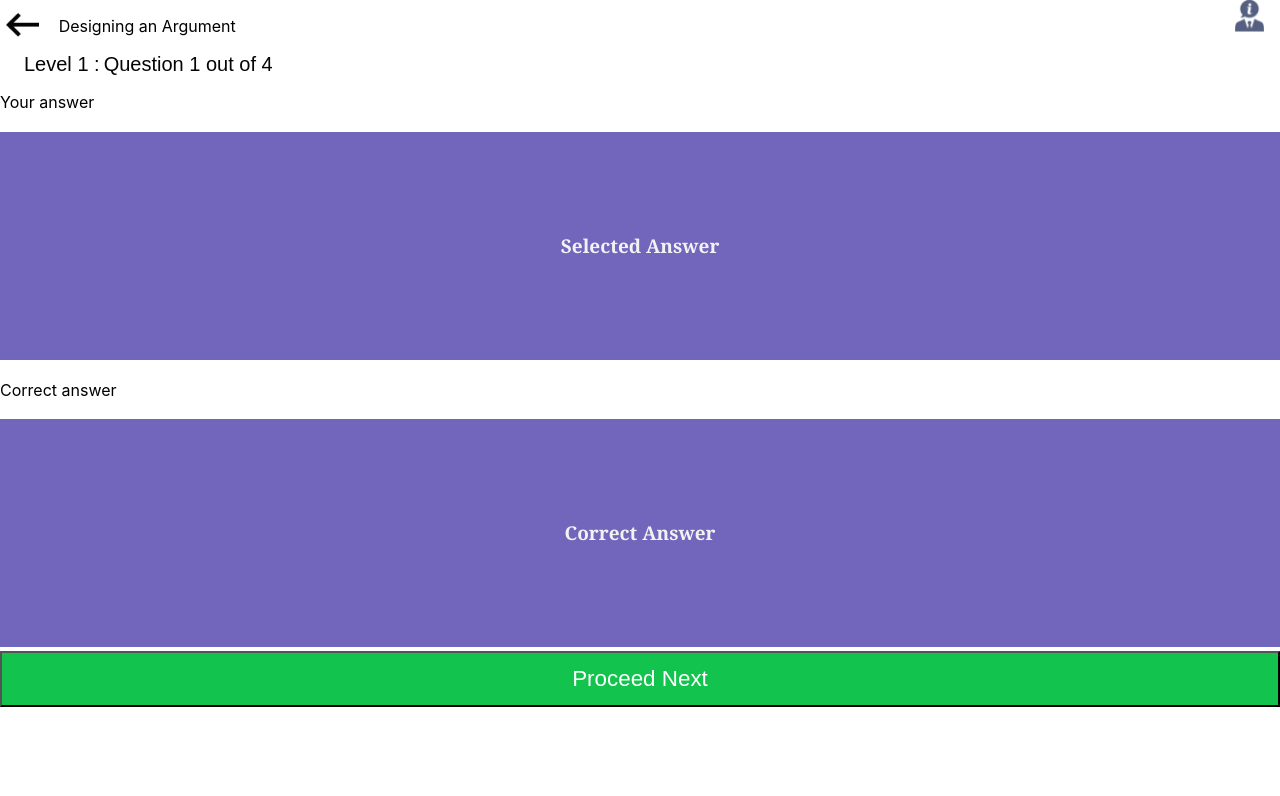
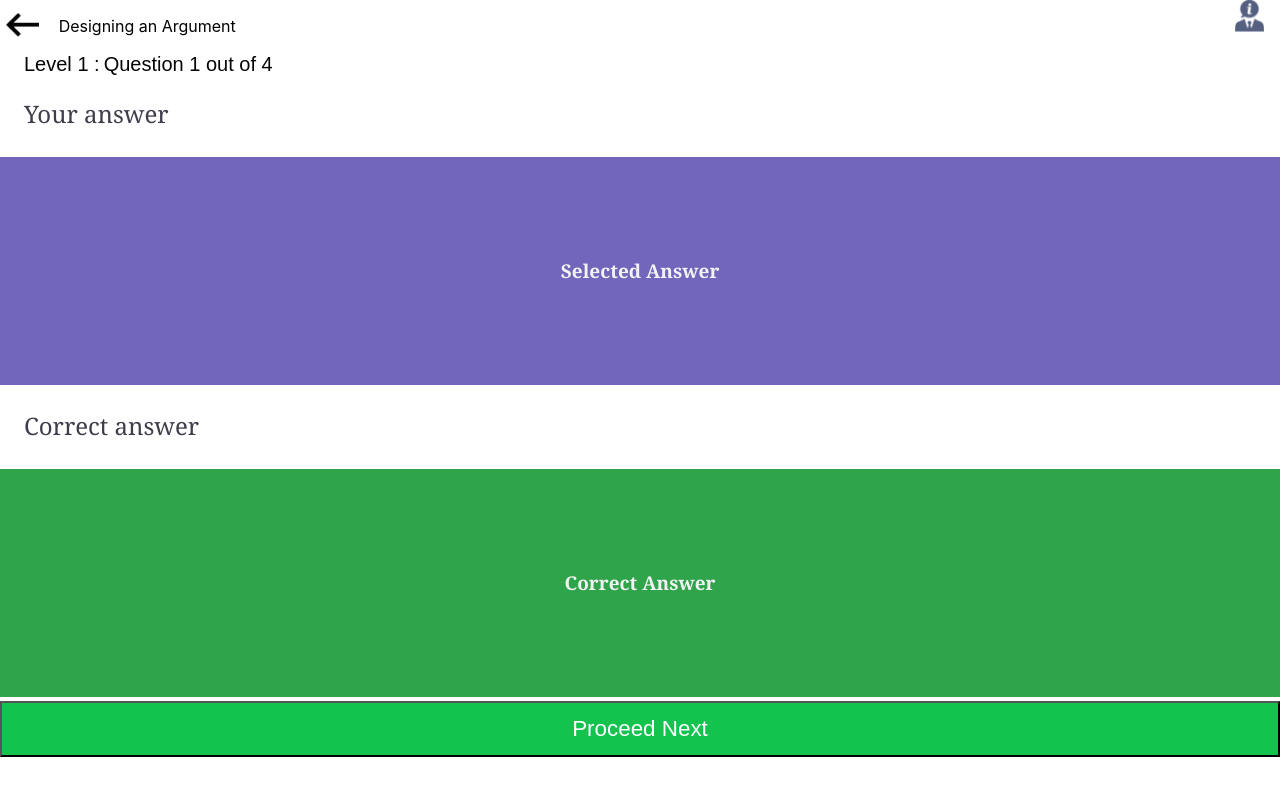
Before and after one commit to nditech/demgames, a React (Create React App) app in the folder client/: page /info in a window 1280 px wide. Shown: the top 796 px of the page. Built offline with nearby package versions, Linux system fonts and the light colour scheme.

Commit message:
Fixed styling of show me correct answer page and handled answer click

```diff
--- a/client/src/components/Card/index.js
+++ b/client/src/components/Card/index.js
@@ -4,14 +4,15 @@ import './styles.scss';
 class Card extends Component {
 	constructor(props) {
 		super(props);
-		this.state = {
-			click: false
-		};
+		this.state = { click: false };
 		this.changeColor = this.changeColor.bind(this);
 	}
 
 	changeColor() {
-		this.setState({ click: true });
+		console.log('change called');
+		this.setState({
+			click: true
+		});
 	}
 
 	render() {
@@ -19,7 +20,7 @@ class Card extends Component {
 		const { click } = this.state;
 		return (
 			<button
-				className={`card-button card-button-${answerClick} color-change-${click}`}
+				className={`card-button card-button-${answerClick} color-change-${click} ${this.props.color}`}
 				type="button"
 				value={option}
 				onClick={this.props.handleClick}
--- a/client/src/components/Card/styles.scss
+++ b/client/src/components/Card/styles.scss
@@ -25,3 +25,6 @@
 .color-change-true {
 	background-color: #12008f;
 }
+// .color-change-false {
+// 	background-color: #7166bc;
+// }
--- a/client/src/components/CorrectAnswerInfo/index.js
+++ b/client/src/components/CorrectAnswerInfo/index.js
@@ -25,10 +25,10 @@ export const CorrectAnswerInfo = () => (
 				Question {1} out of {4}
 			</span>
 		</div>
-		<p>Your answer</p>
+		<p className="answer">Your answer</p>
 		{/* <Card option={selectedAnswer} /> */}
-		<Card option={'Selected Answer'} />
-		<p>Correct answer</p>
+		<Card option={'Selected Answer'} color={'blue'} />
+		<p className="answer">Correct answer</p>
 		{/* <Card
 			// option={questions[questionId - 1].options[questions[questionId - 1].correct_answer - 1]}
 			color={'green'}
--- a/client/src/components/CorrectAnswerInfo/styles.scss
+++ b/client/src/components/CorrectAnswerInfo/styles.scss
@@ -2,3 +2,16 @@
 	display: flex;
 	align-items: center;
 }
+
+.answer {
+	font-family: Georgia;
+	font-size: 24px;
+	font-weight: normal;
+	font-style: normal;
+	font-stretch: normal;
+	line-height: 1.2;
+	letter-spacing: normal;
+	text-align: left;
+	color: #3e3d4a;
+	margin-left: 1em;
+}
--- a/data/Module/moduleData.json
+++ b/data/Module/moduleData.json
@@ -38,12 +38,6 @@
 						"question": "level 1 question3",
 						"options": [ "level1 X", "level1 Y", "level1 Z", "level1 A" ],
 						"correct_answer": 3
-					},
-					{
-						"id": 4,
-						"question": "level 1 question4",
-						"options": [ "level1 P", "level1 Q", "level1 R", "level1 S" ],
-						"correct_answer": 4
 					}
 				]
 			},
```
